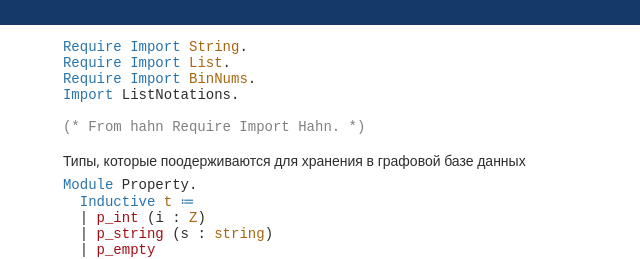
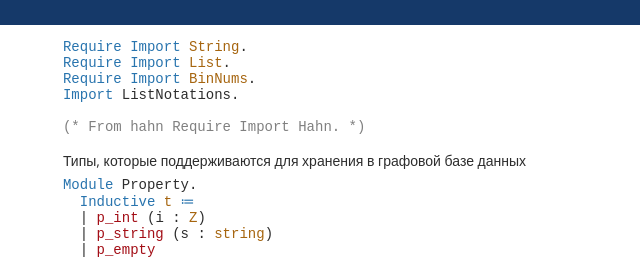
Before and after one commit to cyphercert/opencypher-coq, a plain HTML site: page docs/coqdoc/OpencypherCoq.PropertyGraph.html in a window 1280 px wide. Shown: the top 259 px of the page, 283-923 px from the left. Drawn offline with nearby package versions, Linux system fonts and the light colour scheme.

Commit message:
new action and fixes

```diff
--- a/docs/coqdoc/OpencypherCoq.PropertyGraph.html
+++ b/docs/coqdoc/OpencypherCoq.PropertyGraph.html
@@ -40,7 +40,7 @@
 </div>
 
 <div class="doc">
-Типы, которые поодерживаются для хранения в графовой базе данных
+Типы, которые поддерживаются для хранения в графовой базе данных
 </div>
 <div class="code">
 
```
Also changed, not shown: 2 other files.
